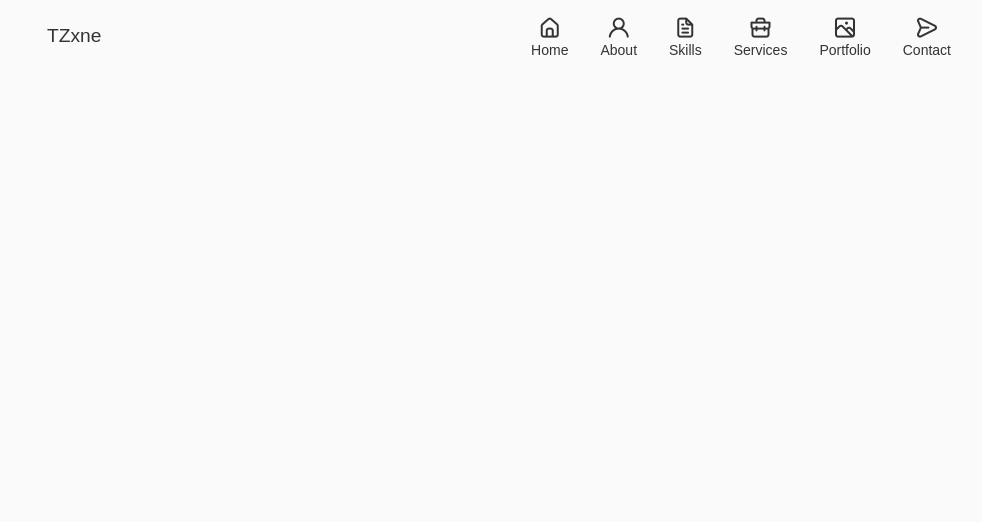
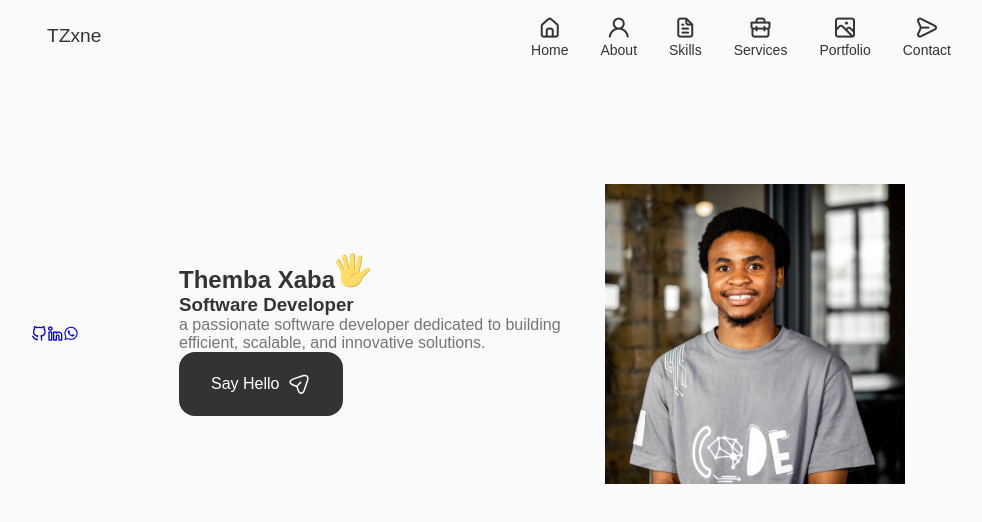
Before and after one commit to thembaxaba157/portfolio-website, a React (Vite) app: page / in a window 1280 px wide. Shown: the top 522 px of the page, without its empty margins (125-1107 px from the left). Built offline with nearby package versions, Linux system fonts and the light colour scheme.

Commit message:
Unfinished Home component with all elements

```diff
--- a/src/App.jsx
+++ b/src/App.jsx
@@ -1,12 +1,22 @@
 import './App.css'
 import Header from './components/header/Header'
+import Home from './components/home/Home'
+
 
 
 function App() {
 
   return (
-    <><Header>
-      </Header></>
+    <>
+      <Header />
+
+
+      <main className='main'>
+        <Home />
+
+      </main>
+
+      </>
   )
 
 }
--- /dev/null
+++ b/src/components/home/Data.jsx
@@ -0,0 +1,87 @@
+import React from 'react'
+
+const Data = () => {
+  return (
+    <div className="home__data">
+
+        <h1 className="home__title">Themba Xaba
+        <svg
+                  width="36"
+                  height="36"
+                  viewBox="0 0 48 48"
+                  fill="none"
+                  xmlns="http://www.w3.org/2000/svg"
+                  className="home__hand"
+                >
+                  <path
+                    d="M25.4995 32.0305L31.3495 33.1555L36.1495 8.48051C36.4495 6.83051 35.3995 5.18051 33.8245 4.88051C32.1745 4.58051 30.5995 5.70551 30.2995 7.35551L25.4995 32.0305Z"
+                    fill="#FFDD67"
+                  ></path>
+                  <path
+                    d="M33.8996 4.88018C33.6746 4.80518 33.5246 4.80518 33.2996 4.80518C34.6496 5.33018 35.3996 6.75518 35.0996 8.25518L30.2996 32.9302L31.3496 33.1552L36.1496 8.48018C36.5246 6.75518 35.4746 5.18018 33.8996 4.88018Z"
+                    fill="#EBA352"
+                  ></path>
+                  <path
+                    d="M19.4995 32.7802H26.5495V5.55518C26.5495 3.53018 24.9745 1.80518 23.0245 1.80518C21.1495 1.80518 19.4995 3.45518 19.4995 5.55518V32.7802Z"
+                    fill="#FFDD67"
+                  ></path>
+                  <path
+                    d="M23.0995 1.80518C22.9495 1.80518 22.7245 1.80518 22.5745 1.88018C24.2995 2.18018 25.5745 3.68018 25.5745 5.55518V32.8552H26.6245V5.55518C26.6245 3.45518 25.0495 1.80518 23.0995 1.80518Z"
+                    fill="#EBA352"
+                  ></path>
+                  <path
+                    d="M15.7495 32.7054L21.7495 31.1304L15.2245 6.30541C14.7745 4.58041 13.0495 3.53041 11.3995 3.90541C9.74948 4.35541 8.77448 6.08041 9.22448 7.80541L15.7495 32.7054Z"
+                    fill="#FFDD67"
+                  ></path>
+                  <path
+                    d="M11.3995 3.90541L10.9495 4.13041C12.4495 4.05541 13.7995 5.03041 14.2495 6.60541L20.7745 31.4304L21.8245 31.1304L15.2245 6.30541C14.7745 4.58041 13.0495 3.53041 11.3995 3.90541Z"
+                    fill="#EBA352"
+                  ></path>
+                  <path
+                    d="M2.99937 10.355C1.57437 11.03 1.12437 12.83 1.87437 14.33L11.7744 34.055L16.7994 31.505L6.89937 11.78C6.14937 10.28 4.42437 9.68 2.99937 10.355Z"
+                    fill="#FFDD67"
+                  ></path>
+                  <path
+                    d="M2.99956 10.355C2.84956 10.43 2.69956 10.505 2.54956 10.655C3.82456 10.28 5.24956 10.955 5.92456 12.305L15.8246 32.03L16.7996 31.58L6.89956 11.78C6.14956 10.28 4.42456 9.68 2.99956 10.355Z"
+                    fill="#EBA352"
+                  ></path>
+                  <path
+                    d="M46.2744 22.2801C45.0744 19.9551 41.3244 20.1051 37.4994 24.3051C34.7994 27.2301 34.2744 28.2051 31.5744 28.1301V25.0551C31.5744 25.0551 25.7994 20.7801 14.3244 22.7301C14.3244 22.7301 7.79945 23.6301 7.79945 27.0801C7.79945 27.0801 6.67445 35.4051 8.99945 40.6551C12.4494 48.4551 30.1494 50.4801 35.6994 37.2051C36.8244 34.5801 39.0744 32.6301 41.0994 30.1551C43.4244 27.1551 47.5494 24.7551 46.2744 22.2801Z"
+                    fill="#FFDD67"
+                  ></path>
+                  <path
+                    d="M46.2745 22.28C46.0495 21.83 45.7495 21.53 45.3745 21.23C45.4495 21.305 45.5245 21.38 45.5245 21.53C46.7995 24.08 42.6745 26.405 40.1995 29.405C38.1745 31.88 35.9245 33.83 34.7995 36.455C29.9995 47.93 16.0495 47.93 10.1995 42.68C15.5245 48.68 30.5245 49.28 35.5495 37.205C36.6745 34.58 38.9245 32.63 40.9495 30.155C43.4245 27.155 47.5495 24.755 46.2745 22.28ZM32.3245 28.13C27.4495 26.33 18.7495 29.63 19.9495 38.405C19.9495 30.23 27.3745 28.205 31.4245 28.205C32.0245 28.13 32.3245 28.13 32.3245 28.13Z"
+                    fill="#EBA352"
+                  ></path>
+            </svg>
+        </h1>
+        <h3 className="home__subtitle">Software Developer</h3>
+        <p className="home__description"> a passionate software developer
+            dedicated to building efficient, scalable, and innovative
+            solutions.</p>
+        <a href="#contact" className="button button--flex">
+            Say Hello
+            <svg
+                  className="button__icon"
+                  xmlns="http://www.w3.org/2000/svg"
+                  width="24"
+                  height="24"
+                  viewBox="0 0 24 24"
+                  fill="none"
+                >
+                  <path
+                    d="M14.2199 21.9352C13.0399 21.9352 11.3699 21.1052 10.0499 17.1352L9.32988 14.9752L7.16988 14.2552C3.20988 12.9352 2.37988 11.2652 2.37988 10.0852C2.37988 8.91525 3.20988 7.23525 7.16988 5.90525L15.6599 3.07525C17.7799 2.36525 19.5499 2.57525 20.6399 3.65525C21.7299 4.73525 21.9399 6.51525 21.2299 8.63525L18.3999 17.1252C17.0699 21.1052 15.3999 21.9352 14.2199 21.9352ZM7.63988 7.33525C4.85988 8.26525 3.86988 9.36525 3.86988 10.0852C3.86988 10.8052 4.85988 11.9052 7.63988 12.8252L10.1599 13.6652C10.3799 13.7352 10.5599 13.9152 10.6299 14.1352L11.4699 16.6552C12.3899 19.4352 13.4999 20.4252 14.2199 20.4252C14.9399 20.4252 16.0399 19.4352 16.9699 16.6552L19.7999 8.16525C20.3099 6.62525 20.2199 5.36525 19.5699 4.71525C18.9199 4.06525 17.6599 3.98525 16.1299 4.49525L7.63988 7.33525Z"
+                    fill="var(--container-color)"
+                  ></path>
+                  <path
+                    d="M10.11 14.7052C9.92005 14.7052 9.73005 14.6352 9.58005 14.4852C9.29005 14.1952 9.29005 13.7152 9.58005 13.4252L13.16 9.83518C13.45 9.54518 13.93 9.54518 14.22 9.83518C14.51 10.1252 14.51 10.6052 14.22 10.8952L10.64 14.4852C10.5 14.6352 10.3 14.7052 10.11 14.7052Z"
+                    fill="var(--container-color)"
+                  ></path>
+                </svg>
+        </a>
+
+    </div>
+  )
+}
+
+export default Data
--- /dev/null
+++ b/src/components/home/Home.jsx
@@ -0,0 +1,26 @@
+import React from 'react'
+import "./home.css";
+import Social from './Social';
+import Data from './Data';
+
+const Home = () => {
+  return (
+    <section className="home section" id="home">
+        <div className="home__container container grid">
+            <div className="home__content grid">
+                <Social/>
+
+
+                <div className="home__img"></div>
+
+                <Data />
+            </div>
+        </div>
+
+
+
+    </section>
+  )
+}
+
+export default Home
--- /dev/null
+++ b/src/components/home/Social.jsx
@@ -0,0 +1,26 @@
+import React from 'react'
+
+const Social = () => {
+  return (
+    <div className="home__social">
+        <a href="https://github.com/thembaxaba157"
+        className="home__social-icon" target="_blank">
+        <i className="uil uil-github-alt"></i>
+        </a>
+
+        <a href="https://www.linkedin.com/in/themba-xaba-3740a9261/"
+        className="home__social-icon" target="_blank">
+        <i className="uil uil-linkedin-alt"></i>
+        </a>
+
+        <a href="https://wa.me/27822837306"
+        className="home__social-icon" target="_blank">
+        <i className="uil uil-whatsapp"></i>
+        </a>
+
+
+    </div>
+  )
+}
+
+export default Social
--- /dev/null
+++ b/src/components/home/home.css
@@ -0,0 +1,18 @@
+.home__content {
+    grid-template-columns: 116px repeat(2, 1fr);
+    padding-top: 5.5rem;
+    column-gap: 2rem;
+    align-items: center;
+}
+
+.home__img {
+    background: url(../../../assets/profile.jpg);
+    background-repeat: no-repeat;
+    background-position: center;
+    background-size: cover;
+    box-shadow: inset 0 0 0 9px rgb(255, 255, 255 / 30%);
+    order: 1;
+    width: 300px;
+    height: 300px;
+
+}
```
Also changed, not shown: src/components/header/header.css (+1 -61 lines).
